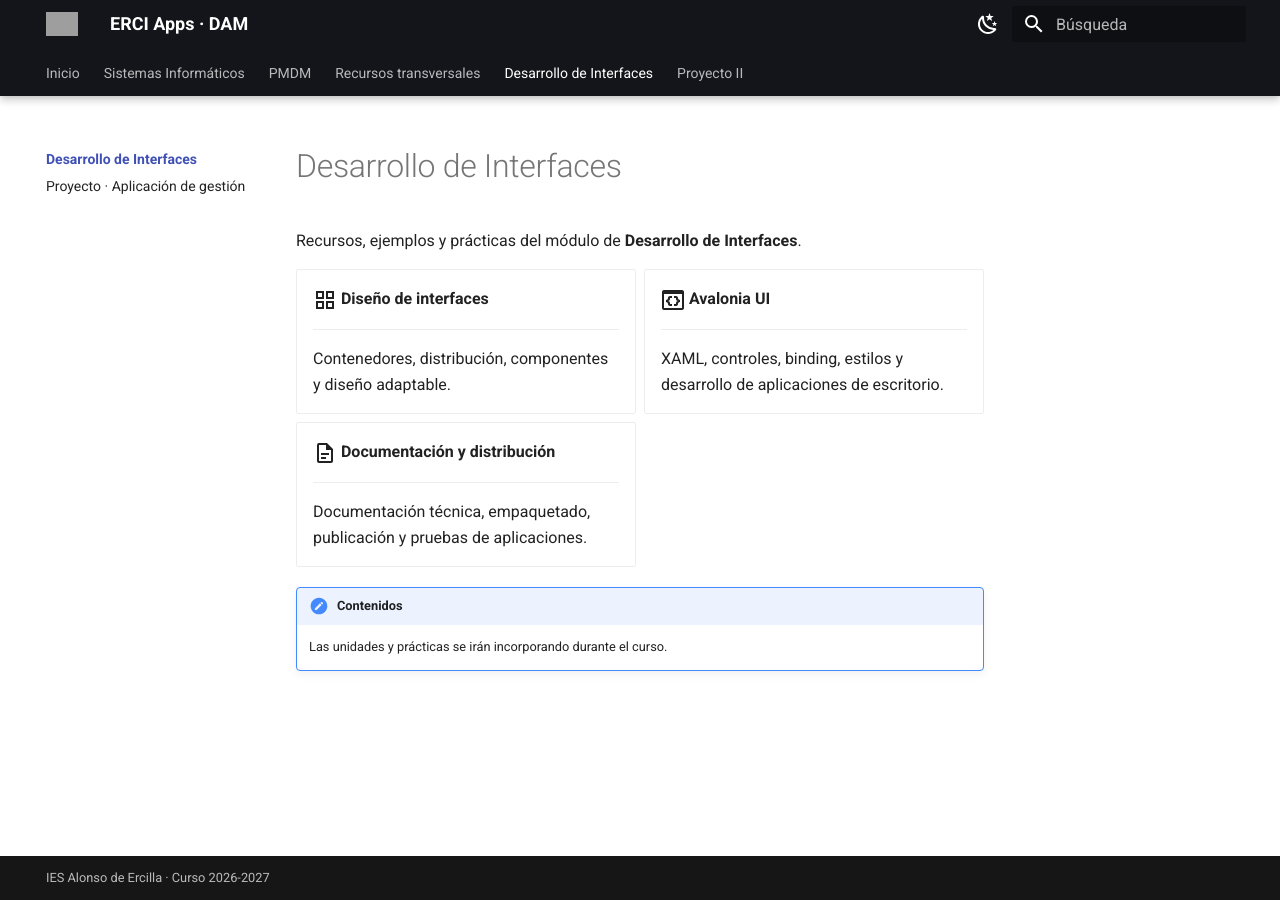
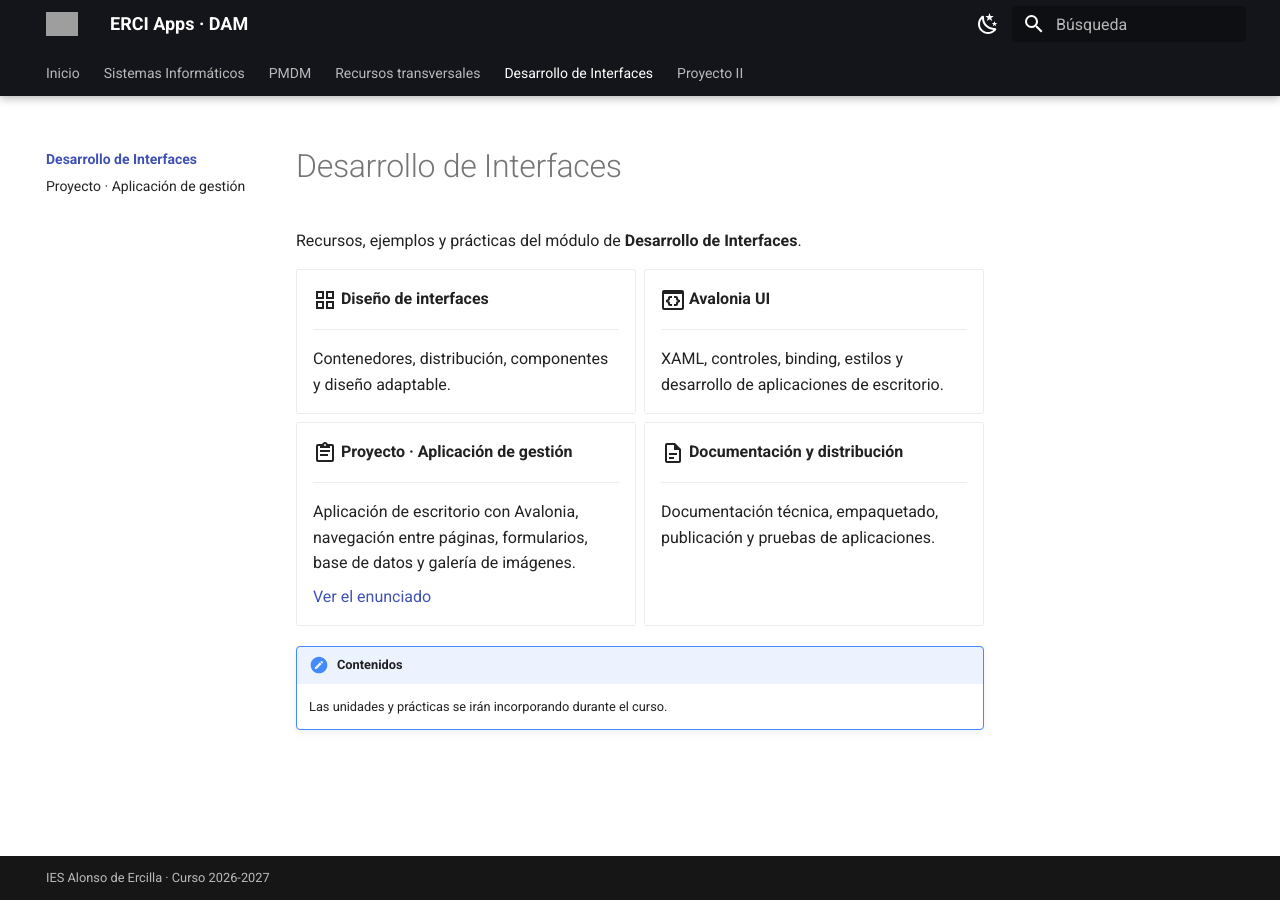
Before and after one commit to erciapps/web-home, an MkDocs documentation site: the page built from docs/ddi/index.md, in a window 1280 px wide. Built offline with MkDocs 1.6.1 and Material for MkDocs 9.7.7, drawn with Linux system fonts in a browser that asks for light colours; grey boxes are pictures that could not be loaded.

Commit message:
docs(ddi): destacar el proyecto desde la portada

```diff
--- a/docs/ddi/index.md
+++ b/docs/ddi/index.md
@@ -16,6 +16,14 @@ Recursos, ejemplos y prácticas del módulo de **Desarrollo de Interfaces**.
 
     XAML, controles, binding, estilos y desarrollo de aplicaciones de escritorio.
 
+-   :material-clipboard-text-outline:{ .lg .middle } **Proyecto · Aplicación de gestión**
+
+    ---
+
+    Aplicación de escritorio con Avalonia, navegación entre páginas, formularios, base de datos y galería de imágenes.
+
+    [Ver el enunciado](proyecto.md)
+
 -   :material-file-document-outline:{ .lg .middle } **Documentación y distribución**
 
     ---
```
